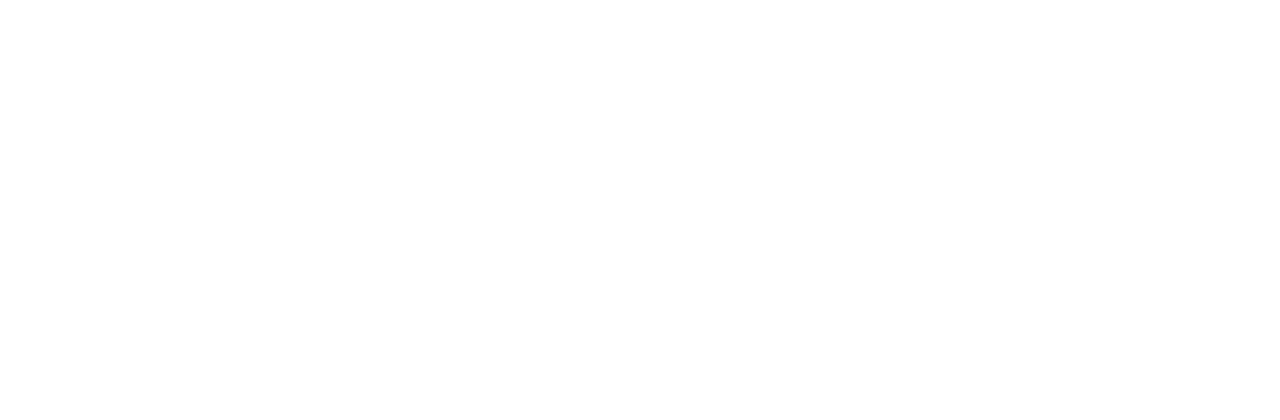
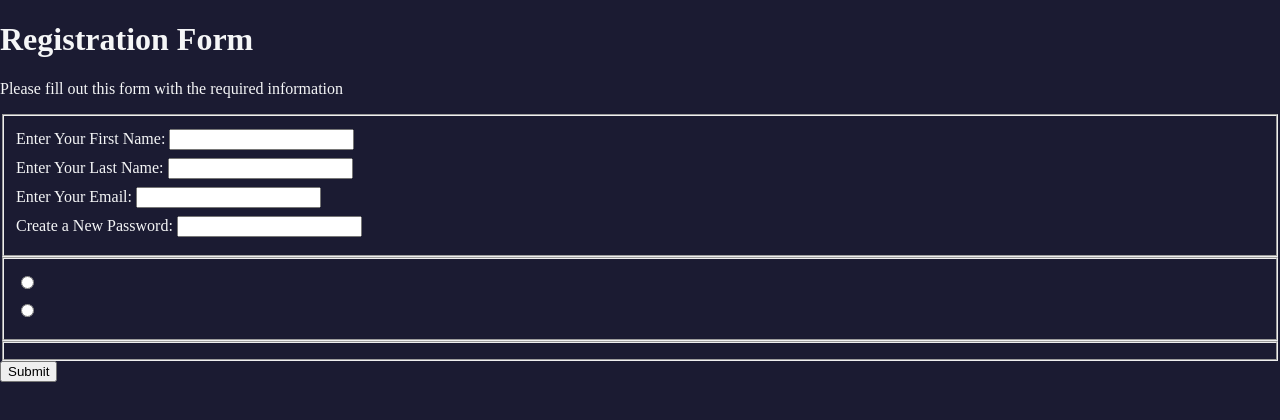
Before and after one commit to Psalm-cell/registration-form, a plain HTML site: page index.html in a window 1280 px wide. Drawn offline with Linux system fonts and the light colour scheme.

Commit message:
I added HTMl tags for the first section and styles via stylesheet

```diff
--- a/index.html
+++ b/index.html
@@ -4,8 +4,24 @@
     <meta charset="UTF-8">
     <meta name="viewport" content="width=device-width, initial-scale=1.0">
     <title>Registration Form</title>
+    <link rel="stylesheet" href="./styles.css">
 </head>
 <body>
-
+    <h1>Registration Form</h1>
+    <p>Please fill out this form with the required information</p>
+    <form action="https://register-demo.freecodecamp.org" method="post">
+        <fieldset>
+            <label for="first-name">Enter Your First Name: <input id="first-name" type="text" required /></label>
+            <label for="last-name">Enter Your Last Name: <input id="last-name" type="text" required /></label>
+            <label for="email">Enter Your Email: <input id="email" type="email" required /></label>
+            <label for="new-password">Create a New Password: <input id="new-password" type="password" pattern="[a-z0-5]{8,}" required/></label>
+        </fieldset>
+        <fieldset>
+            <label><input type="radio" /></label>
+            <label><input type="radio" /></label>
+        </fieldset>
+        <fieldset></fieldset>
+        <input type="submit" value="Submit">
+    </form>
 </body>
 </html>
--- a/styles.css
+++ b/styles.css
@@ -0,0 +1,11 @@
+body {
+    width: 100%;
+    height: 100vh;
+    margin: 0;
+    background-color: #1B1B32;
+    color: #F5F6F7;
+}
+label {
+    display: block;
+    margin: 0.5rem 0;
+}
```
